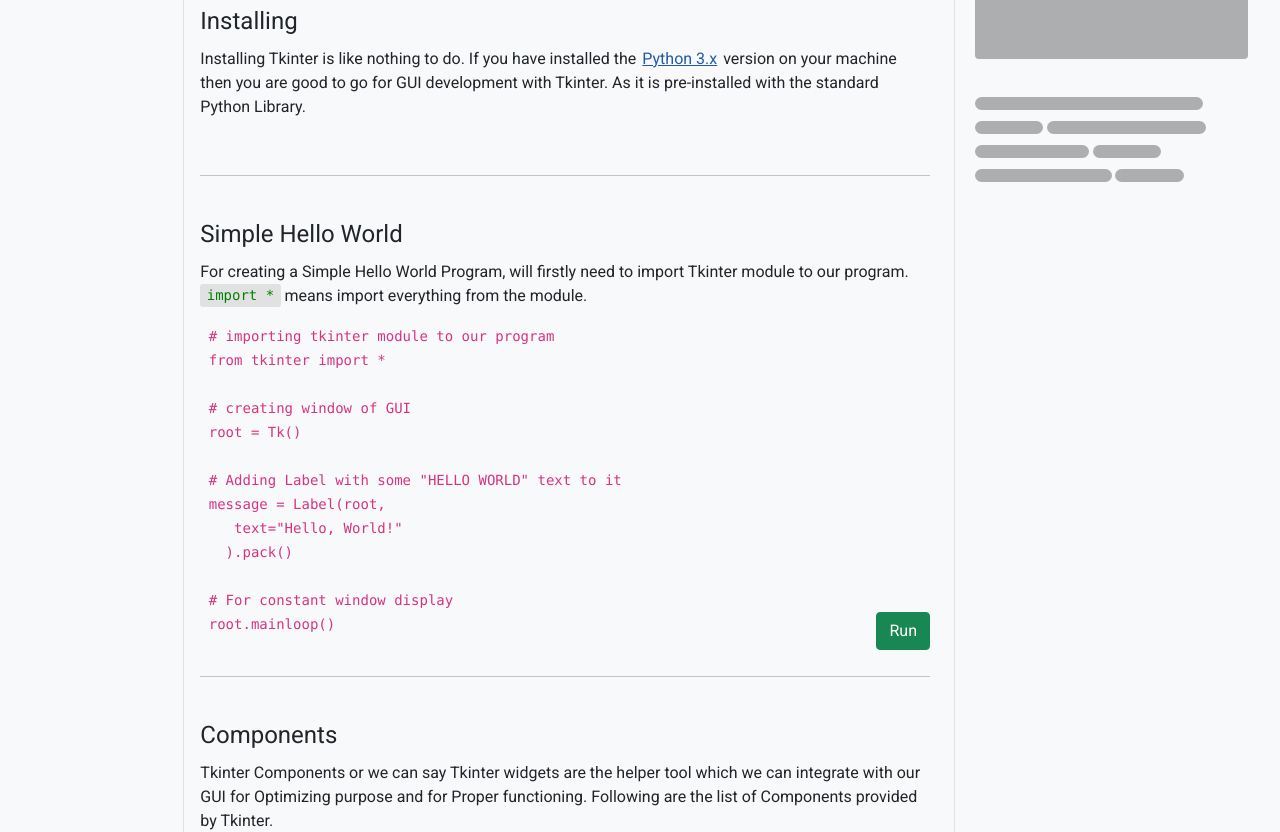
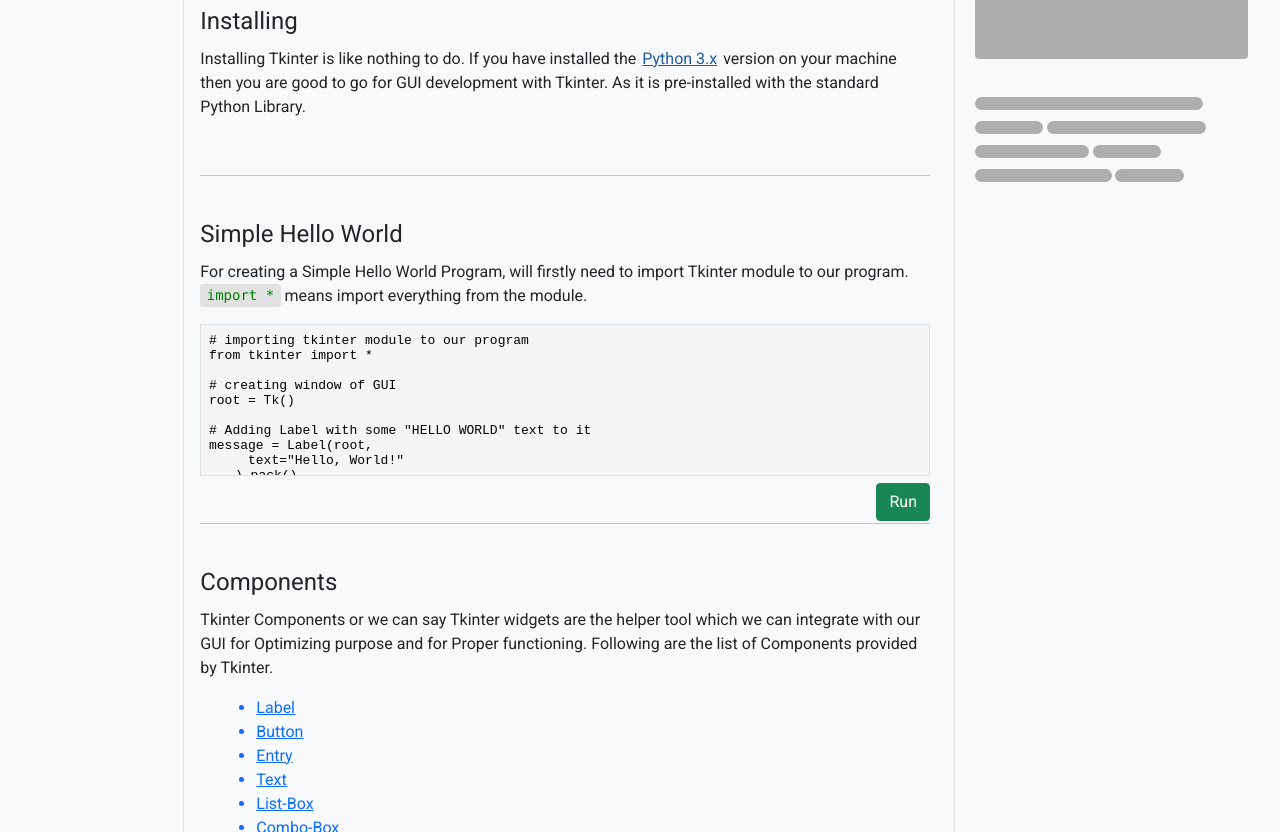
Before and after one commit to devarshatgithub/Python-Programming, a plain HTML site: page index.html in a window 1280 px wide. Shown: the part 549-1381 px from the top of the page. Drawn offline with nearby package versions, Linux system fonts and the light colour scheme; a script that the page names is missing.

Commit message:
Update index.html

```diff
--- a/index.html
+++ b/index.html
@@ -53,18 +53,7 @@
                     <article id="Simple Hello World">
                         <legend>Simple Hello World</legend>
                         <p>For creating a Simple Hello World Program, will firstly need to import Tkinter module to our program.<br><kbd>import *</kbd> means import everything from the module.</p>
-                        <code class="prettyprint">
-                        &emsp;# importing tkinter module to our program<br>
-                        &emsp;from tkinter import *<br><br>
-                        &emsp;# creating window of GUI<br>
-                        &emsp;root = Tk()<br><br>
-                        &emsp;# Adding Label with some "HELLO WORLD" text to it<br>
-                        &emsp;message = Label(root,<br>
-                        &emsp;&emsp;&emsp;&emsp;text="Hello, World!"<br>
-                        &emsp;&emsp;&emsp;).pack()<br><br>
-                        &emsp;# For constant window display<br>
-                        &emsp;root.mainloop()
-                        </code>
+                        <embed class="w-100 border" src="helloworld.html" type="text/html">
                         <button type="button" class="btn btn-success float-end" data-bs-toggle="modal" data-bs-target="#hello">Run</button><br><br>
                     </article><hr><br>
                     <article id="Components">
```
